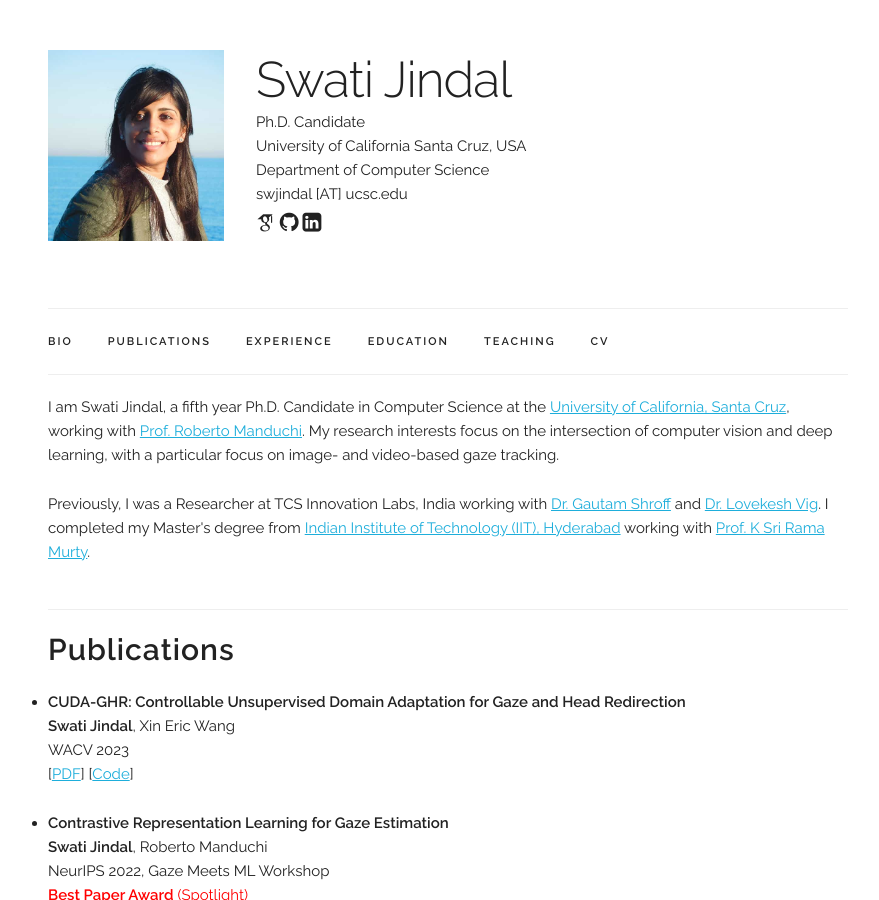
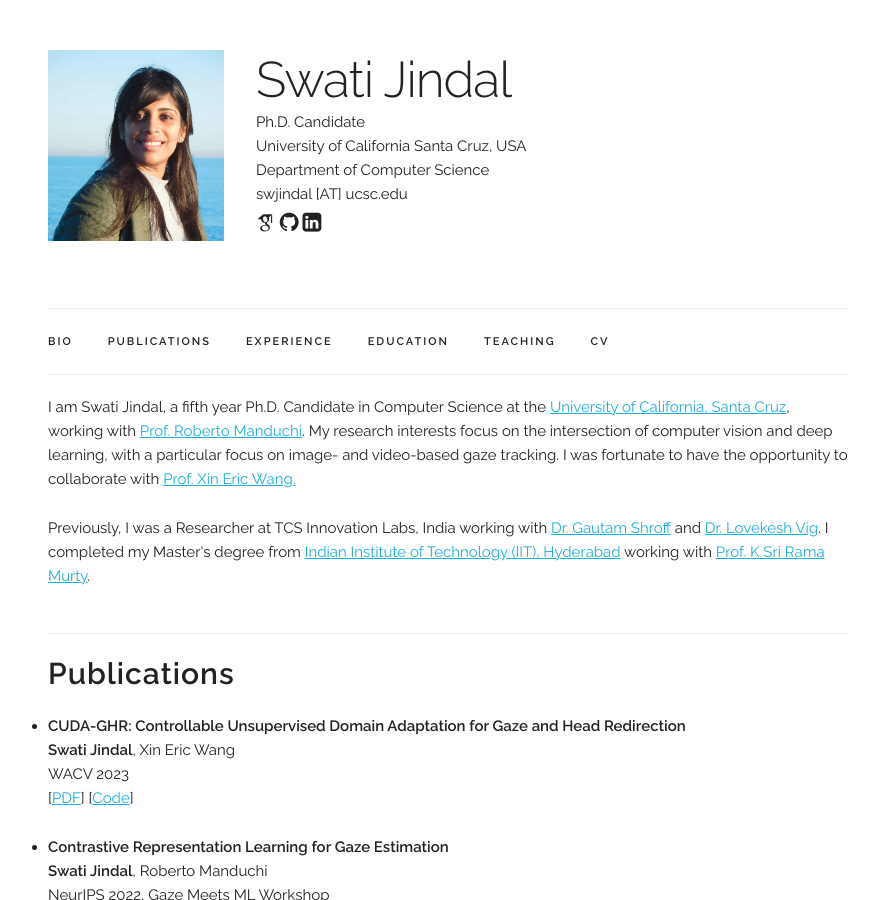
Before and after one commit to jswati31/jswati31.github.io, a Jekyll site: the page index.html, which Jekyll copies as it is, in a window 1280 px wide and 900 px high. Shown: the whole window, without its empty margins (192-1071 px from the left). Built offline with Jekyll 4.4.1, drawn with Linux system fonts in a browser that asks for light colours; some web fonts are replaced.

Commit message:
index updtae

```diff
--- a/index.html
+++ b/index.html
@@ -112,7 +112,7 @@
   <p>
   I am Swati Jindal, a fifth year Ph.D. Candidate in Computer Science at the <a class="reference external" href="https://www.ucsc.edu/" target="_blank">University of California, Santa Cruz</a>,
     working with <a class="reference external" href="https://users.soe.ucsc.edu/~manduchi/" target="_blank">Prof. Roberto Manduchi</a>. My research interests focus on the intersection of
-    computer vision and deep learning, with a particular focus on image- and video-based gaze tracking.</p>
+    computer vision and deep learning, with a particular focus on image- and video-based gaze tracking. I was fortunate to have the opportunity to collaborate with <a class="reference external" href="https://eric-xw.github.io/" target="_blank">Prof. Xin Eric Wang.</a></p>
 
   <p>
   Previously, I was a Researcher at TCS Innovation Labs, India working with <a class="reference external" href="https://scholar.google.co.in/citations?user=f70Rc2wAAAAJ" target="_blank">Dr. Gautam Shroff</a> and <a class="reference external" href="https://sites.google.com/site/lovekeshhome/" target="_blank">Dr. Lovekesh Vig</a>.
```
